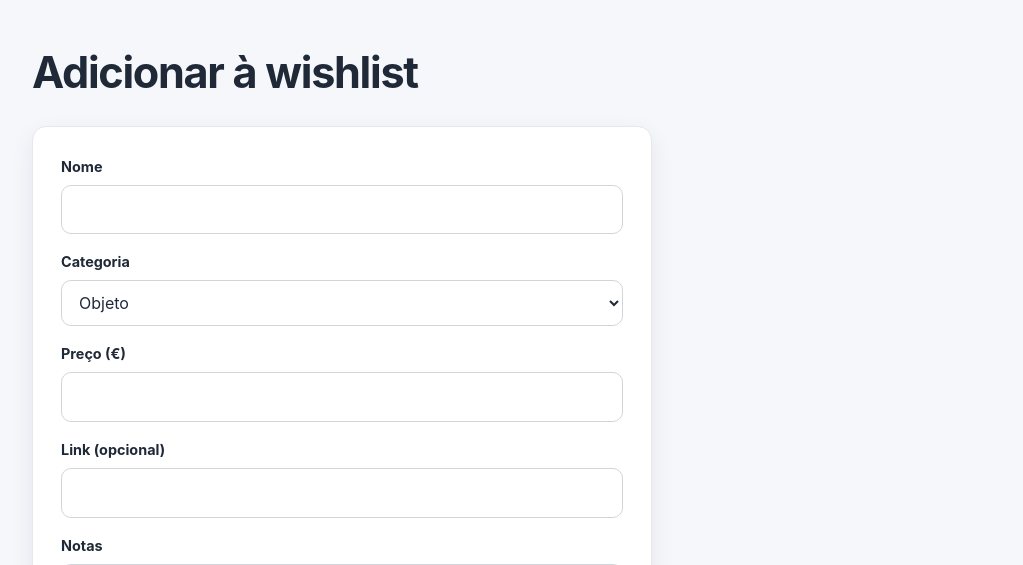
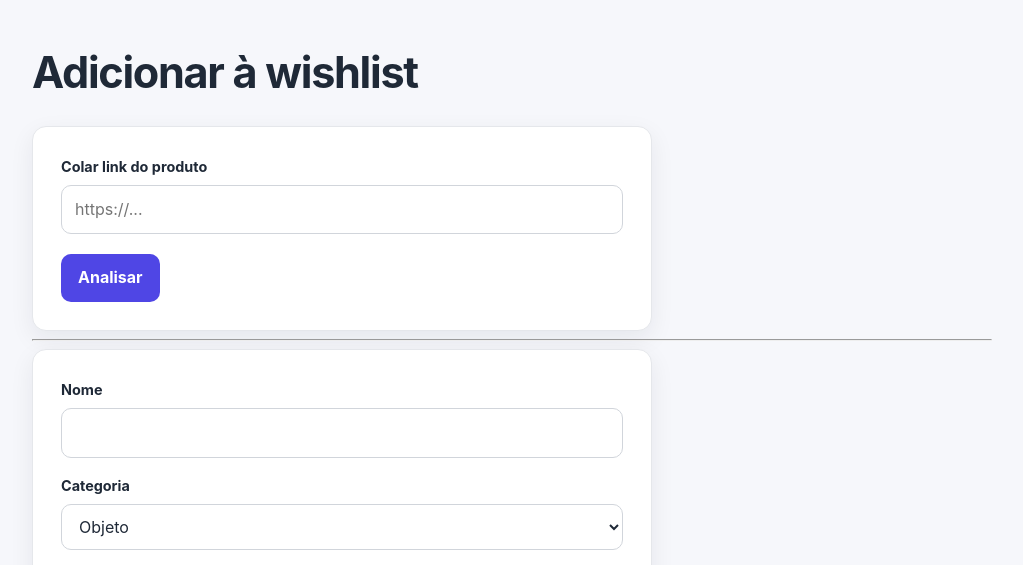
Before and after one commit to JoaoFranciscoCSantos/Wishlist-App, a Flask app: page /add in a window 1280 px wide. Shown: the top 565 px of the page, without its empty margins (128-1151 px from the left). Run offline with Flask 3, Linux system fonts and the light colour scheme.

Commit message:
Feat: Add URL analysis route to prefill the add item form

```diff
--- a/app.py
+++ b/app.py
@@ -1,6 +1,10 @@
 from flask import Flask, render_template, request, redirect, url_for, flash
 from database import get_db
 from suggestions import sugerir_compra
+import requests
+from parser import extrair_produto
+
+VAZIO = {"name": None, "price": None, "currency": None, "image_url": None}
 
 app = Flask(__name__)
 app.secret_key = "algo_qualquer"
@@ -34,8 +38,7 @@ def index():
 
 @app.route("/add", methods=["GET"])
 def add_form():
-    return render_template("add.html")
-
+    return render_template("add.html", produto={}, url="")
 
 @app.route("/add", methods=["POST"])
 def add_item():
@@ -190,5 +193,28 @@ def comprar(item_id):
     return redirect(url_for("index"))
 
 
+@app.route("/analisar", methods=["POST"])
+def analisar():
+    url = request.form.get("url", "").strip()
+
+    if not url:
+        flash("Cola um URL para analisar.")
+        return redirect(url_for("add_form"))
+
+    try:
+        produto = extrair_produto(url)
+    except requests.RequestException:
+        flash("Não foi possível ler esta página. Preenche os dados manualmente.")
+        produto = VAZIO
+    except Exception:
+        flash("Erro ao analisar a página. Preenche os dados manualmente.")
+        produto = VAZIO
+
+    if produto["name"] is None and produto["price"] is None:
+        flash("Não foi encontrada informação do produto. Preenche manualmente.")
+
+    return render_template("add.html", produto=produto, url=url)
+
+
 if __name__ == "__main__":
     app.run(debug=True)
--- a/templates/add.html
+++ b/templates/add.html
@@ -9,10 +9,26 @@
 
     <h1>Adicionar à wishlist</h1>
 
+    {% with messages = get_flashed_messages() %}
+        {% if messages %}
+            {% for message in messages %}
+                <p class="flash">{{ message }}</p>
+            {% endfor %}
+        {% endif %}
+    {% endwith %}
+
+    <form method="POST" action="{{ url_for('analisar') }}">
+        <label for="analisar_url">Colar link do produto</label>
+        <input type="url" id="analisar_url" name="url" placeholder="https://..." value="{{ url }}">
+        <button type="submit">Analisar</button>
+    </form>
+
+    <hr>
+
     <form method="POST" action="{{ url_for('add_item') }}">
 
         <label for="name">Nome</label>
-        <input type="text" id="name" name="name" required>
+        <input type="text" id="name" name="name" value="{{ produto.name or '' }}" required>
 
         <label for="category">Categoria</label>
         <select id="category" name="category">
@@ -22,10 +38,15 @@
         </select>
 
         <label for="price">Preço (€)</label>
-        <input type="number" id="price" name="price" step="0.01" min="0">
+        <input type="number" id="price" name="price" step="0.01" min="0" value="{{ produto.price if produto.price is not none else '' }}">
 
         <label for="url">Link (opcional)</label>
-        <input type="url" id="url" name="url">
+        <input type="url" id="url" name="url" value="{{ url }}">
+
+        {% if produto.image_url %}
+            <img src="{{ produto.image_url }}" alt="Pré-visualização" style="max-width: 200px;">
+        {% endif %}
+        <input type="hidden" name="image_url" value="{{ produto.image_url or '' }}">
 
         <label for="notes">Notas</label>
         <textarea id="notes" name="notes"></textarea>
```
